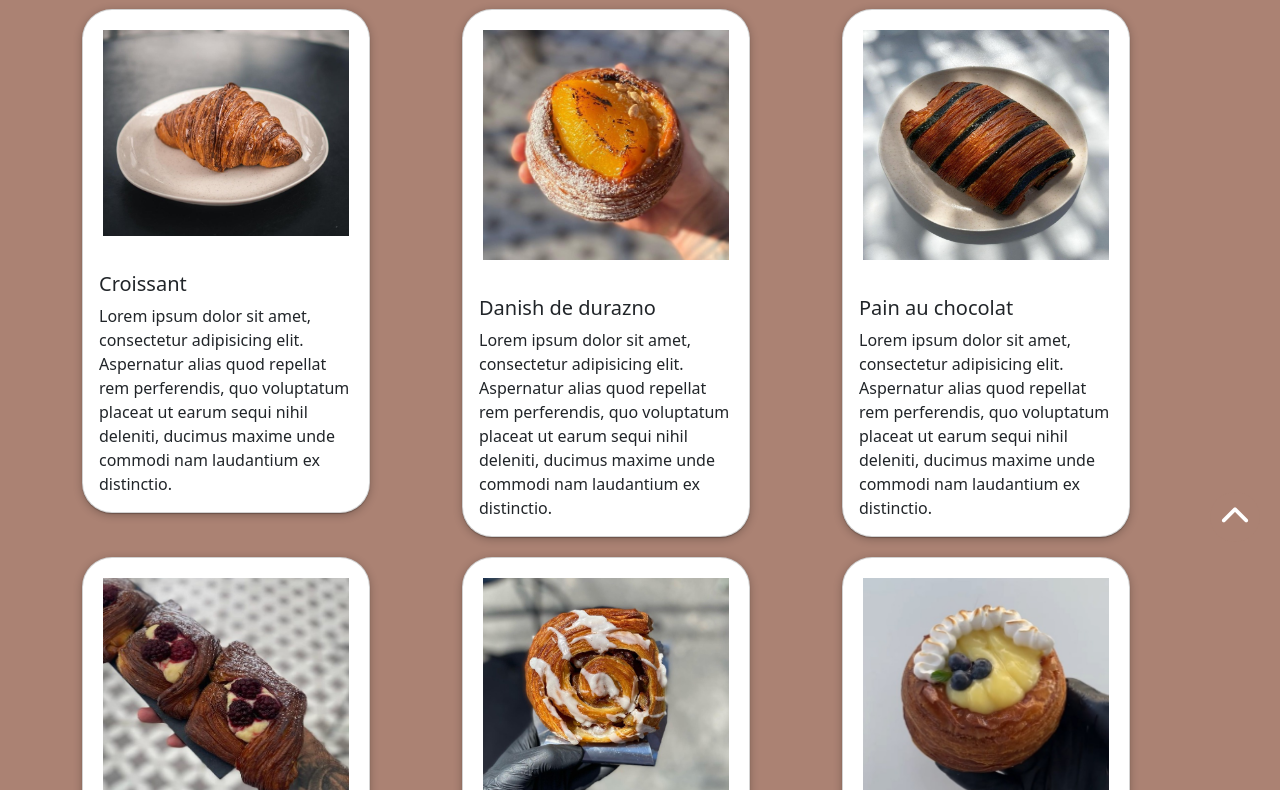
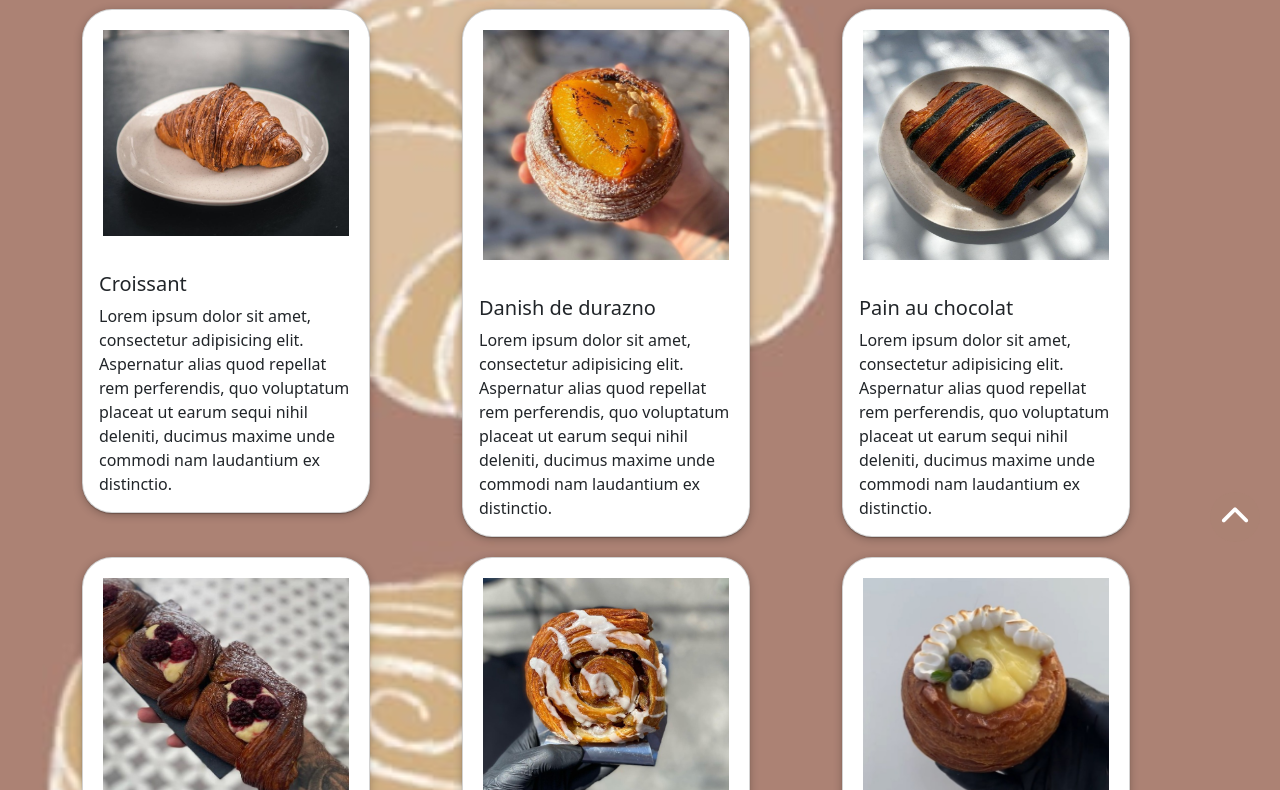
Before and after one commit to PatricioRodriguez080/Hope, a website: page html/masas.html in a window 1280 px wide. Shown: the part 218-1008 px from the top of the page. Drawn offline with nearby package versions, Linux system fonts and the light colour scheme.

Commit message:
Agregado de imagenes de fondo en cafe y masas

```diff
--- a/html/masas.html
+++ b/html/masas.html
@@ -18,7 +18,7 @@
         <title>Carta Masas</title>
     </head>
 
-<body>
+<body class="body-masas">
 
     <header id="header">
         <nav class="navbar navbar-expand-lg">
--- a/scss/estilo.scss
+++ b/scss/estilo.scss
@@ -11,6 +11,7 @@
 @import "partials/footer";
 @import "partials/gotopbtn";
 @import "partials/cafe";
+@import "partials/masas";
 @import "partials/imagenes-carta-virtual.scss";
 @import "partials/queriesmobile";
 @import "partials/queriestablet";
--- a/scss/partials/_cafe.scss
+++ b/scss/partials/_cafe.scss
@@ -1,5 +1,6 @@
-body{
-    background-color: #AB8273;
+.body-cafe{
+    background-image: url(/media/fondo-cafe.jpeg);
+    background-size: cover;
 }
 .titulo-cafe{
     color: white;
--- /dev/null
+++ b/scss/partials/_masas.scss
@@ -0,0 +1,5 @@
+.body-masas{
+    background-image: url(/media/fondo-masas.jpeg);
+    background-size: cover;
+    background-position: -40px 60px;
+}
```
Also changed, not shown: css/estilo.css, media/fondo-cafe.jpeg (added), media/fondo-masas.jpeg (added), 1 other file.
